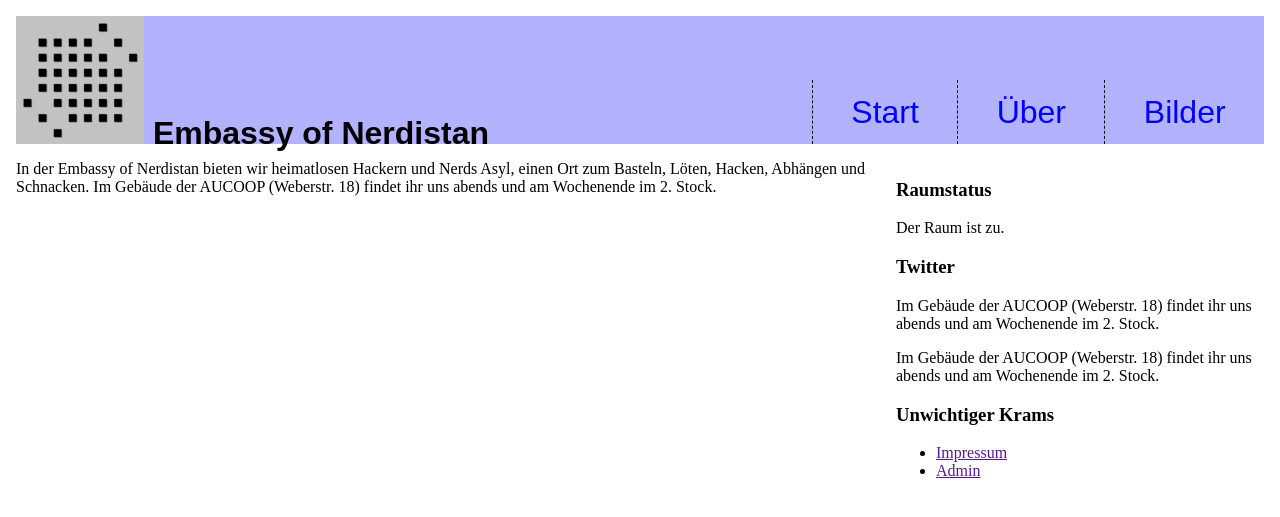
After one commit to ccchb/embassyweb, a Django app: page / in a window 1280 px wide. The commit adds this page. Shown: the top 517 px of the page. Run offline with Django 3.2, Linux system fonts and the light colour scheme; data that the repository does not hold is empty; parts of the project's set-up code (start-up, migrations or seed data) failed here and were passed over.

Commit message:
gaaaanz viele änderungen

```diff
--- /dev/null
+++ b/blog/admin.py
@@ -0,0 +1,4 @@
+from django.contrib import admin
+from models import Post
+
+admin.site.register(Post)
--- a/embassyweb/urls.py
+++ b/embassyweb/urls.py
@@ -1,17 +1,11 @@
 from django.conf.urls import patterns, include, url
 
-# Uncomment the next two lines to enable the admin:
 from django.contrib import admin
 admin.autodiscover()
 
 urlpatterns = patterns('',
-	# Examples:
-	# url(r'^$', 'embassyweb.views.home', name='home'),
-	# url(r'^embassyweb/', include('embassyweb.foo.urls')),
+	url(r'^$', 'embassyweb.views.index'),
 
-	# Uncomment the admin/doc line below to enable admin documentation:
-	# url(r'^admin/doc/', include('django.contrib.admindocs.urls')),
-
-	# Uncomment the next line to enable the admin:
+	# builtin django admin
 	url(r'^admin/', include(admin.site.urls)),
 )
--- /dev/null
+++ b/embassyweb/views.py
@@ -0,0 +1,7 @@
+from django.shortcuts import render_to_response
+from blog.models import Post
+
+def index(request):
+	posts = Post.objects.all()
+
+	return render_to_response("index.html", {"posts": posts})
--- /dev/null
+++ b/static/main.css
@@ -0,0 +1,77 @@
+/* HTML5 backwards compatibility */
+article,aside,details,figcaption,figure,
+footer,header,hgroup,menu,nav,section {
+	display: block;
+}
+
+html, body {
+	margin: 0 0;
+	padding: 0 0;
+}
+
+#content {
+	float: left;
+	width: 70%;
+}
+
+footer {
+	float: right;
+	width: 30%;
+}
+
+.eof {
+	clear: both;
+}
+
+article {
+	margin: 0 1em 1em 1em;
+}
+
+/* ------------------- HEADER ------------------------- */
+
+body > header {
+	margin: 1em;
+	height: 8em;
+	font-family: sans-serif;
+	position: relative;
+	background-color: rgba(0,0,255,0.3);
+}
+
+body > header h1 {
+	vertical-align: top;
+	font-size: 2em;
+	margin: 0;
+	padding: 0;
+}
+body > header img {
+	width: 4em;
+	height: 4em;
+}
+
+body > header .nav {
+	position: absolute;
+	bottom: 0;
+	right: 0;
+	height: 4em;
+	line-height: 4em;
+	display: block;
+	margin: 0;
+	padding: 0;
+}
+body > header .nav li {
+	display: block;
+	float: left;
+}
+
+body > header .nav a {
+	display: block;
+	padding: 0 1.2em;
+	border-left: 1px dashed black;
+	font-size: 2em;
+	text-decoration: none;
+	color: blue !important;
+}
+
+body > header .nav a:hover {
+	background-color: rgba(255,255,255,0.5);
+}
--- a/templates/base.html
+++ b/templates/base.html
@@ -1,19 +1,54 @@
 <!DOCTYPE html>
 <html>
 	<head>
-		<title>{% block title %}Embassy of Nerdism{% endblock %}</title>
+		<meta encoding="utf-8">
+		<title>{% block title %}⠠⠵{% endblock %}
+			&ndash; Embassy of Nerdistan</title>
+		<link rel="stylesheet" type="text/css"
+			href="/static/main.css">
 	</head>
 	<body>
 		<header>
-			<h1>Header</h1>
+			<h1>
+				<img src="/static/Embassy.png"
+						width=200 height=200>
+				Embassy of Nerdistan
+			</h1>
+			<ul class="nav">
+				<li><a href="/">Start</a></li>
+				<li><a href="/about/">Über</a></li>
+				<li><a href="/images/">Bilder</a></li>
+			</ul>
 		</header>
-		<article>
+		<div id="content">
 			{% block content %}
 			(Nothing to see here)
 			{% endblock %}
-		</article>
+		</div>
 		<footer>
-			<h1>Footer</h1>
+			<div>
+				<h3>Raumstatus</h3>
+				Der Raum ist zu.
+			</div>
+
+			<div>
+				<h3>Twitter</h3>
+				<p>Im Gebäude der AUCOOP (Weberstr. 18) findet
+					ihr uns abends und am Wochenende im
+					2. Stock.</p>
+				<p>Im Gebäude der AUCOOP (Weberstr. 18) findet
+					ihr uns abends und am Wochenende im
+					2. Stock.</p>
+			</div>
+
+			<div>
+				<h3>Unwichtiger Krams</h3>
+				<ul>
+					<li><a href="">Impressum</a></li>
+					<li><a href="">Admin</a></li>
+				</ul>
+			</div>
 		</footer>
+		<div id="eof"></div>
 	</body>
 </html>
--- /dev/null
+++ b/templates/index.html
@@ -0,0 +1,27 @@
+{% extends "base.html" %}
+{% load tz %}
+{% load markup %}
+
+{% block title %}INDEX{% endblock %}
+
+{% block content %}
+<article>
+	In der Embassy of Nerdistan bieten wir heimatlosen Hackern und Nerds
+	Asyl, einen Ort zum Basteln, Löten, Hacken, Abhängen und Schnacken.
+	Im Gebäude der AUCOOP (Weberstr. 18) findet ihr uns abends und am
+	Wochenende im 2. Stock.
+</article>
+
+{% for post in posts %}
+<article>
+	<header>
+		<h2><a href="{{ post.get_absolute_url }}">{{ post.title }}</a>
+		</h2>
+		<date datetime="{{ post.created|utc|date:"Y-m-d H:i:s\Z" }}">
+		{{ post.created|localtime|date:"l, j. F Y, H:i \U\h\r e" }}
+		</date>
+	</header>
+	{{ post.text|markdown }}
+</article>
+{% endfor %}
+{% endblock %}
```
Also changed, not shown: blog/models.py (added, +10 -0 lines), blog/tests.py (added, +16 -0 lines), blog/views.py (added, +8 -0 lines), embassyweb/settings.py (+7 -2 lines), README.md (added), blog/__init__.py (added), static/Embassy.png (added).
